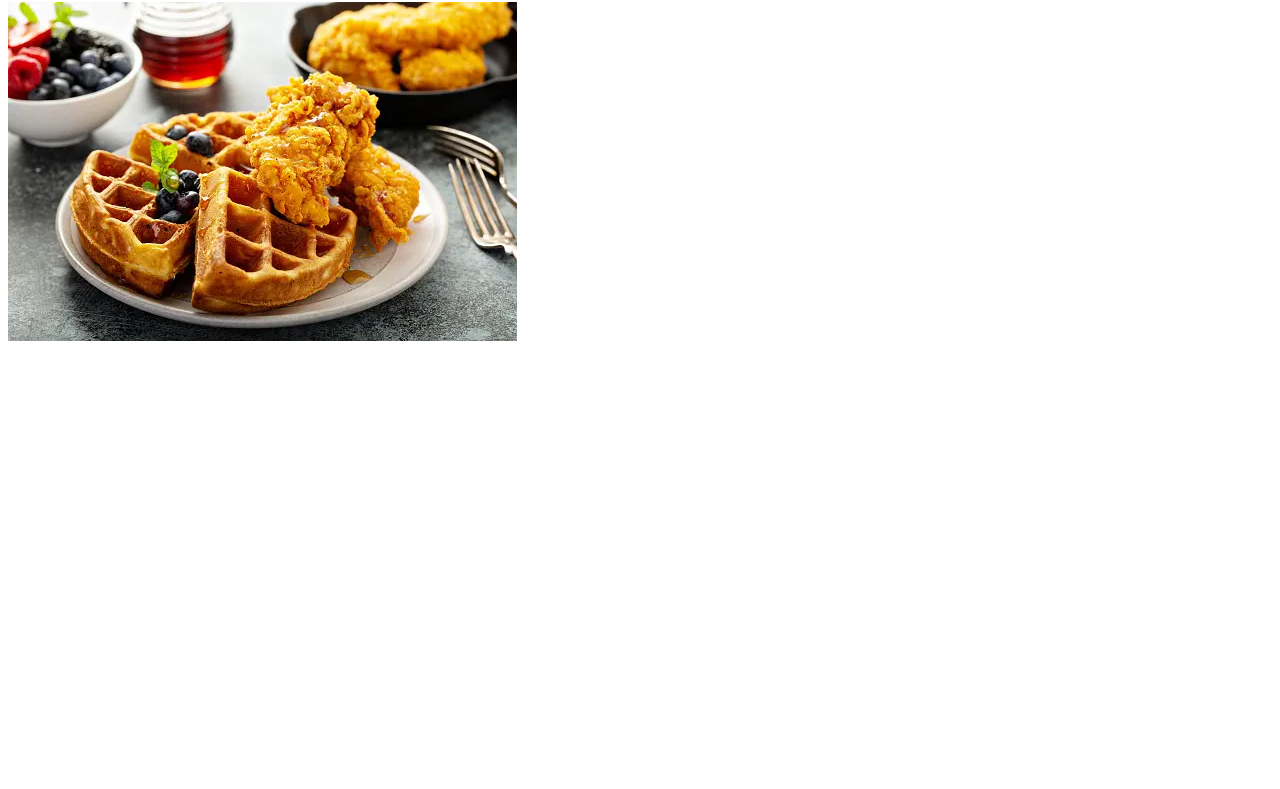
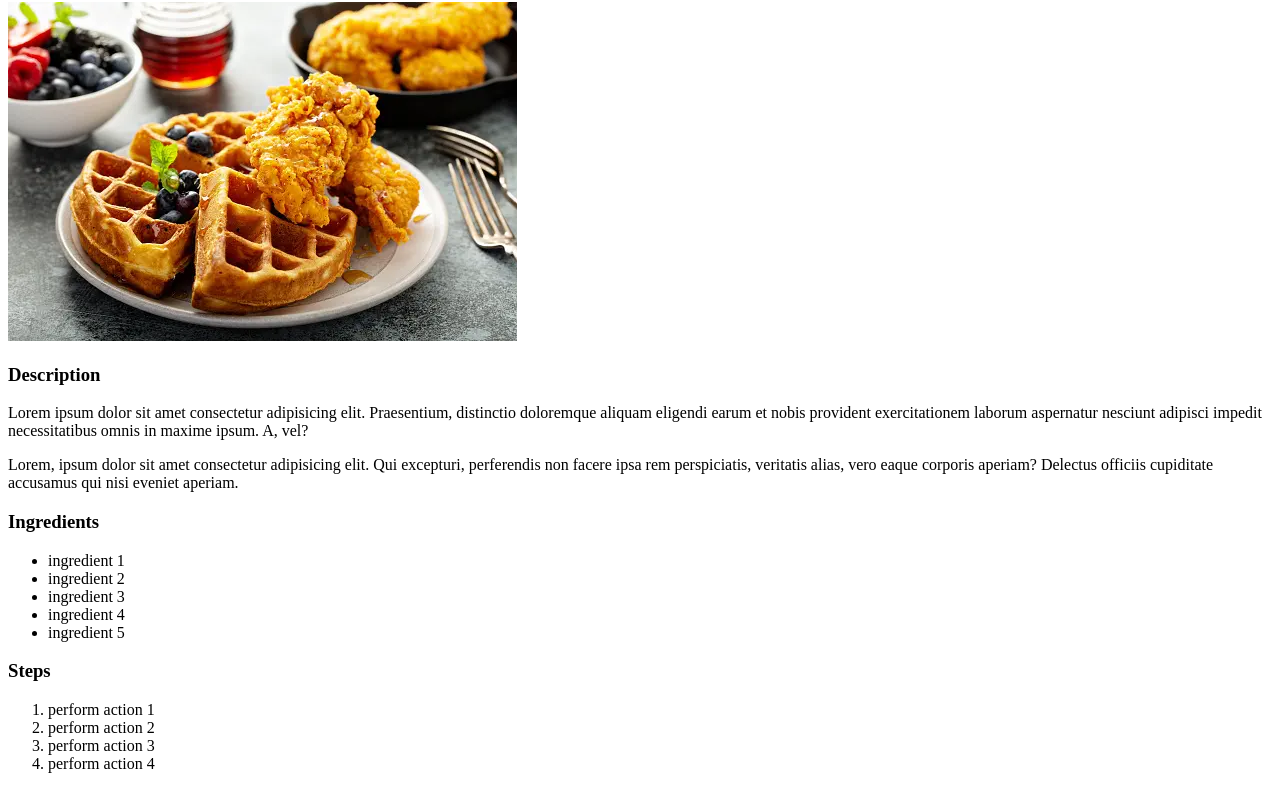
Before and after one commit to Fortune101-ai/odin-recipes, a plain HTML site: page recipes/waffles.html in a window 1280 px wide. Shown: the part 78-867 px from the top of the page. Before the commit the page ends 800 px from the top, so only its background shows below. Drawn offline with Linux system fonts and the light colour scheme.

Commit message:
Add description,ingredients and steps of making waffles.

```diff
--- a/recipes/waffles.html
+++ b/recipes/waffles.html
@@ -11,6 +11,33 @@
     <h1>Waffles recipe</h1>
 
     <img src="../images/waffles.jpg" alt="waffles image">
+
+    <h3>Description</h3>
+    <p>Lorem ipsum dolor sit amet consectetur adipisicing elit. Praesentium, distinctio doloremque aliquam eligendi
+        earum et nobis provident exercitationem laborum aspernatur nesciunt adipisci impedit necessitatibus omnis in
+        maxime ipsum. A, vel?</p>
+
+    <p>Lorem, ipsum dolor sit amet consectetur adipisicing elit. Qui excepturi, perferendis non facere ipsa rem
+        perspiciatis, veritatis alias, vero eaque corporis aperiam? Delectus officiis cupiditate accusamus qui nisi
+        eveniet aperiam.</p>
+
+    <h3>Ingredients</h3>
+    <ul>
+        <li>ingredient 1</li>
+        <li>ingredient 2</li>
+        <li>ingredient 3</li>
+        <li>ingredient 4</li>
+        <li>ingredient 5</li>
+    </ul>
+
+    <h3>Steps</h3>
+    <ol>
+        <li>perform action 1</li>
+        <li>perform action 2</li>
+        <li>perform action 3</li>
+        <li>perform action 4</li>
+    </ol>
+
 </body>
 
 </html>
```
